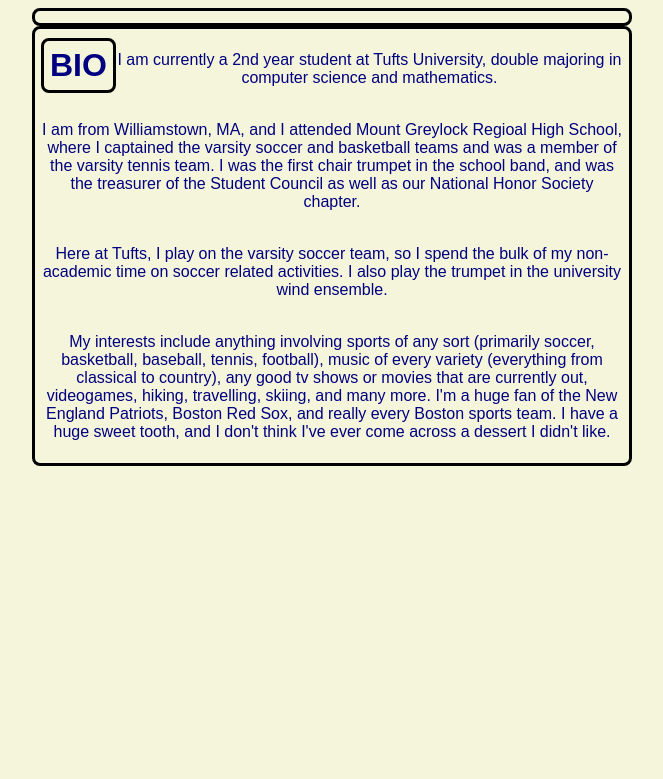
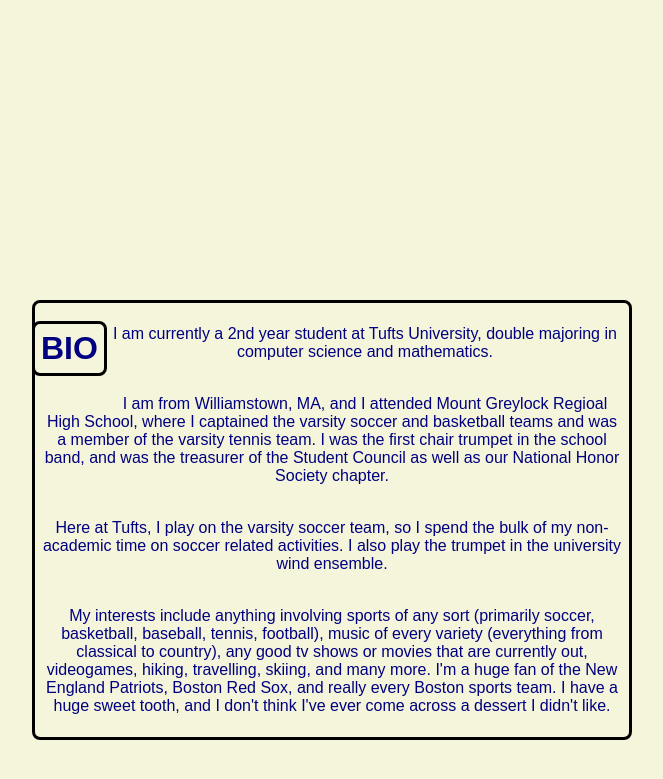
Before and after one commit to nmajumder/nmajumder.github.io, a PHP site: page /bio.html in a window 1280 px wide. Shown: the top 779 px of the page, without its empty margins (308-971 px from the left). Run offline with PHP 8.4, Linux system fonts and the light colour scheme.

Commit message:
modified bio

```diff
--- a/bio_style.css
+++ b/bio_style.css
@@ -16,10 +16,7 @@
 }
 
 header{
-	border: 3px solid #ABC;
-	border-radius: 8px;
-	border-color: black;
-	padding: 6px;
+	margin-bottom: 300px;
 }
 
 h1{
```
